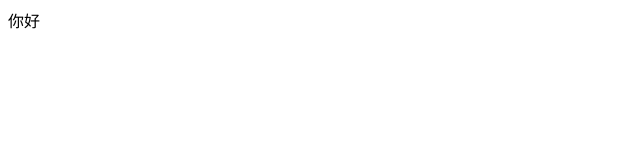
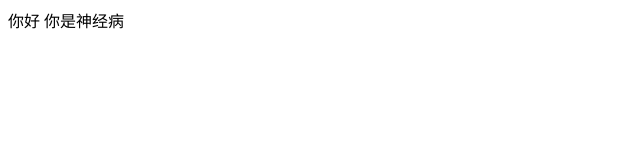
Before and after one commit to xlh1062779087/xlh1062779087.github.io, a plain HTML site: page index.html in a window 1280 px wide. Shown: the whole page, without its empty margins (0-640 px from the left). Drawn offline with Linux system fonts and the light colour scheme.

Commit message:
Site updated: 2020-05-20 16:59:49

```diff
--- a/index.html
+++ b/index.html
@@ -8,5 +8,7 @@
 </head>
 <body>
 	你好
+
+	你是神经病
 </body>
 </html>
```
Also changed, not shown: 2020/05/20/520first/index.html (added), 2020/05/20/hello-world/index.html (added), 2020/05/20/你好/index.html (added), archives/2020/05/index.html (added), archives/2020/index.html (added), archives/index.html (added).
